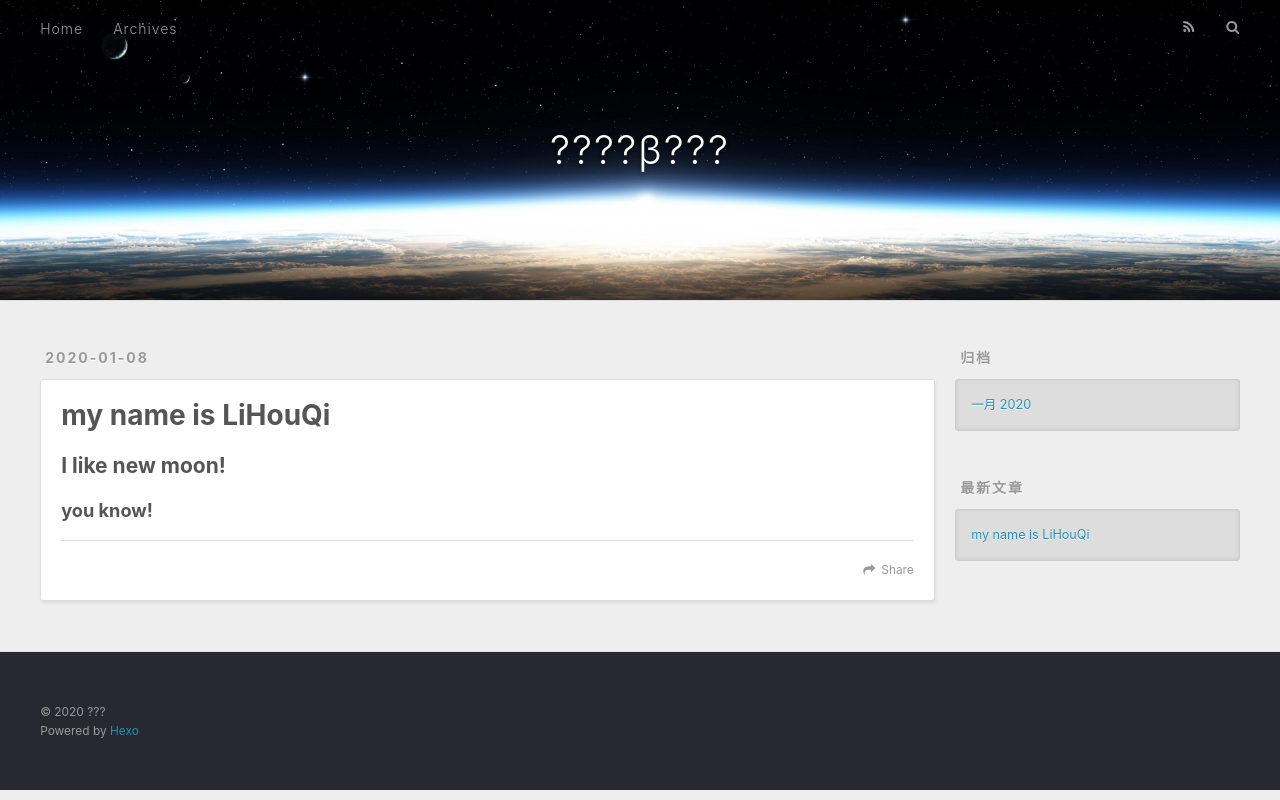
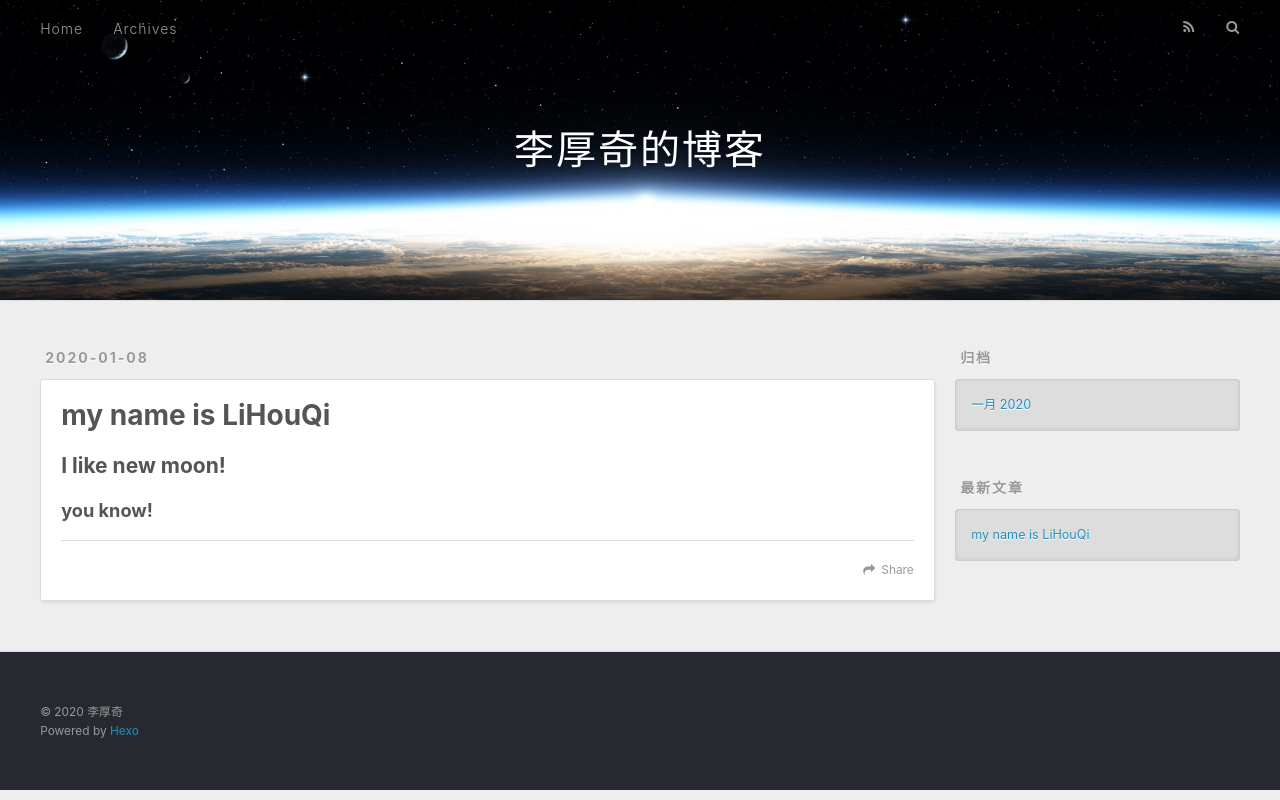
Before and after one commit to tanxinyue/tanxinyue.github.io, a plain HTML site: page index.html in a window 1280 px wide. Drawn offline with nearby package versions, Linux system fonts and the light colour scheme.

Commit message:
Site updated: 2020-01-09 19:57:45

```diff
--- a/index.html
+++ b/index.html
@@ -5,17 +5,17 @@
 
 
 
-  <title>????β???</title>
+  <title>李厚奇的博客</title>
   <meta name="viewport" content="width=device-width, initial-scale=1, maximum-scale=1">
   <meta property="og:type" content="website">
-<meta property="og:title" content="????β???">
+<meta property="og:title" content="李厚奇的博客">
 <meta property="og:url" content="https://github.com/tanxinyue/tanxinyue.github.io.git/index.html">
-<meta property="og:site_name" content="????β???">
+<meta property="og:site_name" content="李厚奇的博客">
 <meta property="og:locale" content="zh_CN">
-<meta property="article:author" content="???">
+<meta property="article:author" content="李厚奇">
 <meta name="twitter:card" content="summary">
 
-    <link rel="alternate" href="/atom.xml" title="????β???" type="application/atom+xml">
+    <link rel="alternate" href="/atom.xml" title="李厚奇的博客" type="application/atom+xml">
 
 
     <link rel="icon" href="/favicon.png">
@@ -36,7 +36,7 @@
   <div id="header-outer" class="outer">
     <div id="header-title" class="inner">
       <h1 id="logo-wrap">
-        <a href="/" id="logo">????β???</a>
+        <a href="/" id="logo">李厚奇的博客</a>
       </h1>
 
     </div>
@@ -90,7 +90,7 @@
 
     </div>
     <footer class="article-footer">
-      <a data-url="https://github.com/tanxinyue/tanxinyue.github.io.git/2020/01/08/hello-world/" data-id="ck56oa0wr0000xous9vpo6lx4" class="article-share-link">Share</a>
+      <a data-url="https://github.com/tanxinyue/tanxinyue.github.io.git/2020/01/08/hello-world/" data-id="ck56og92g0000pkusdt332hb1" class="article-share-link">Share</a>
 
 
     </footer>
@@ -146,7 +146,7 @@
 
   <div class="outer">
     <div id="footer-info" class="inner">
-      &copy; 2020 ???<br>
+      &copy; 2020 李厚奇<br>
       Powered by <a href="http://hexo.io/" target="_blank">Hexo</a>
     </div>
   </div>
```
Also changed, not shown: 2020/01/08/hello-world/index.html (+7 -7 lines), archives/2020/01/index.html (+7 -7 lines), archives/2020/index.html (+7 -7 lines), archives/index.html (+7 -7 lines).
